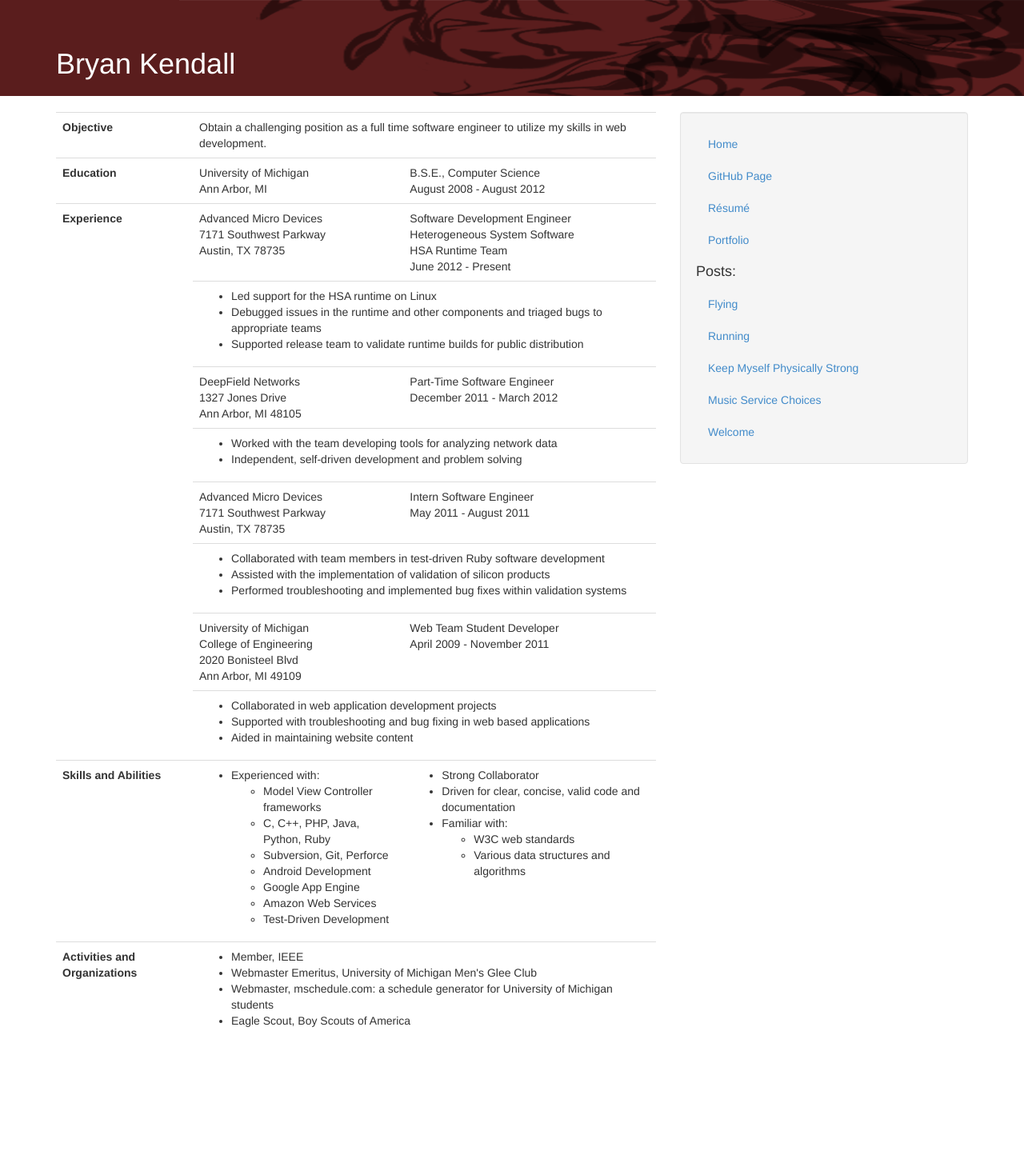
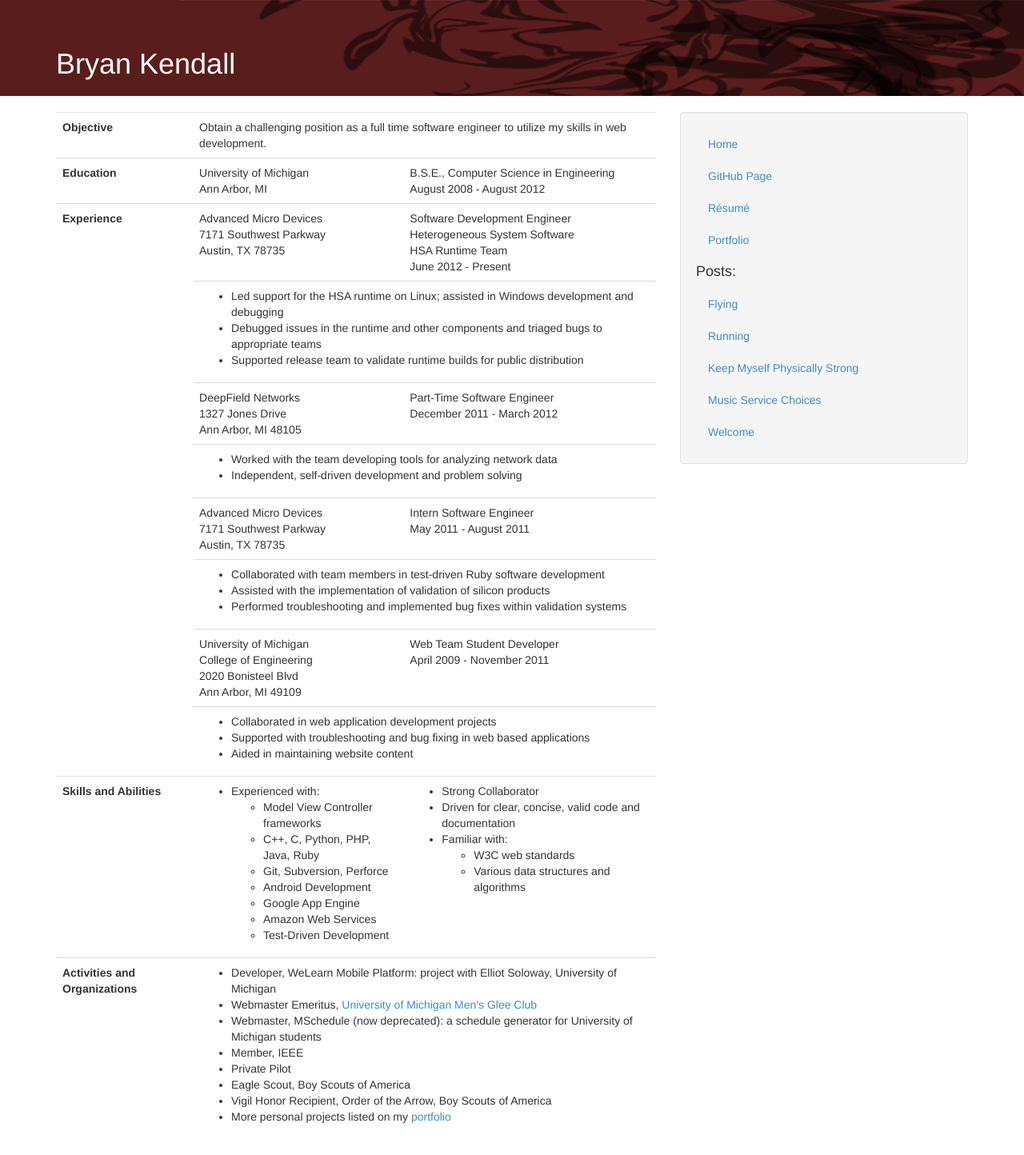
Before and after one commit to bkendall/bkendall.github.com, a Jekyll site: the page built from resume.html, in a window 1280 px wide. Shown: the whole page at 80% size. Built offline with Jekyll 4.4.1, drawn with Linux system fonts in a browser that asks for light colours; nearby versions of some CDN libraries; before the commit the page ends 1324 px from its top, so only the background shows below that.

Commit message:
Updating resume

```diff
--- a/resume.html
+++ b/resume.html
@@ -14,7 +14,7 @@
     <td style="font-weight:bold;">Education</td>
     <td>University of Michigan<br />
         Ann Arbor, MI</td>
-    <td>B.S.E., Computer Science<br />
+    <td>B.S.E., Computer Science in Engineering<br />
         August 2008 - August 2012</td>
    </tr>
    <tr>
@@ -30,7 +30,7 @@
    <tr>
     <!--<td></td>-->
     <td colspan="2"><ul>
-     <li>Led support for the HSA runtime on Linux</li>
+     <li>Led support for the HSA runtime on Linux; assisted in Windows development and debugging</li>
      <li>Debugged issues in the runtime and other components and triaged bugs to appropriate teams</li>
      <li>Supported release team to validate runtime builds for public distribution</li>
     </ul></td>
@@ -92,8 +92,8 @@
     <td><ul>
      <li>Experienced with:<ul>
       <li>Model View Controller frameworks</li>
-      <li>C, C++, PHP, Java, Python, Ruby</li>
-      <li>Subversion, Git, Perforce</li>
+      <li>C++, C, Python, PHP, Java, Ruby</li>
+      <li>Git, Subversion, Perforce</li>
       <li>Android Development</li>
       <li>Google App Engine</li>
       <li>Amazon Web Services</li>
@@ -112,10 +112,14 @@
    <tr>
     <td style="font-weight:bold;">Activities and Organizations</td>
     <td colspan="2"><ul>
+     <li>Developer, WeLearn Mobile Platform: project with Elliot Soloway, University of Michigan</li>
+     <li>Webmaster Emeritus, <a href="https://ummgc.org">University of Michigan Men's Glee Club</a></li>
+     <li>Webmaster, MSchedule (now deprecated): a schedule generator for University of Michigan students</li>
      <li>Member, IEEE</li>
-     <li>Webmaster Emeritus, University of Michigan Men's Glee Club</li>
-     <li>Webmaster, mschedule.com: a schedule generator for University of Michigan students</li>
+     <li>Private Pilot</li>
      <li>Eagle Scout, Boy Scouts of America</li>
+     <li>Vigil Honor Recipient, Order of the Arrow, Boy Scouts of America</li>
+     <li>More personal projects listed on my <a href="/portfolio.html">portfolio</a></li>
     </ul></td>
     <!--<td></td>-->
    </tr>
```
